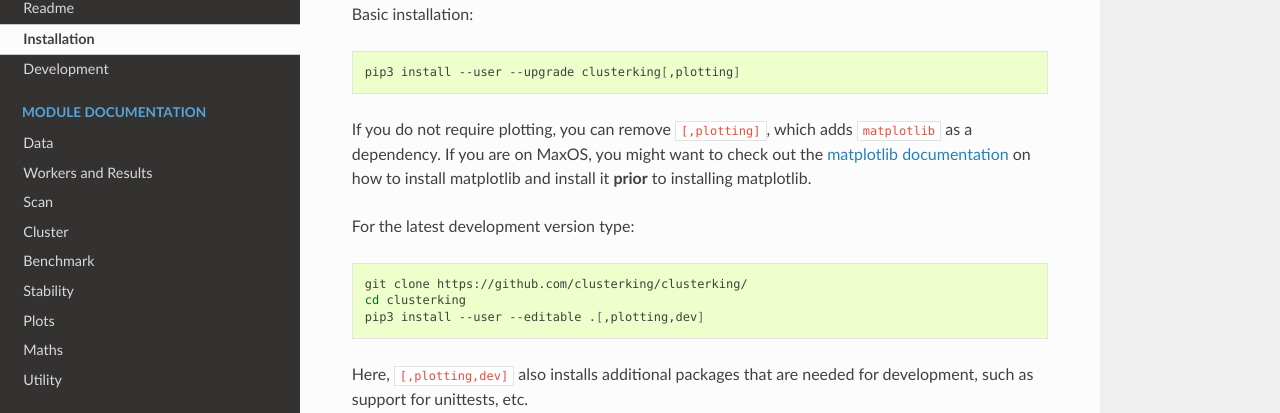
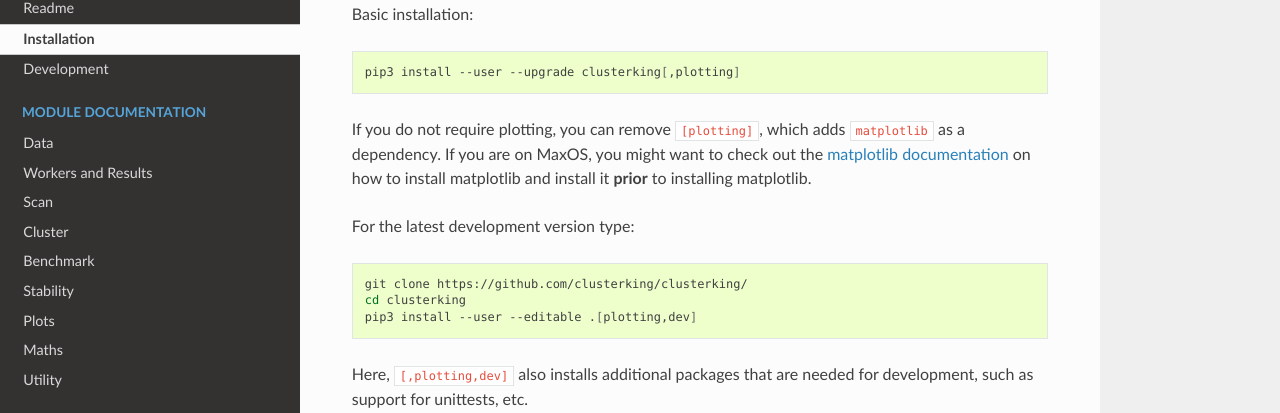
Before and after one commit to clusterking/clusterking, a Sphinx documentation site: the page built from doc/installation.rst, in a window 1280 px wide. Shown: the part 157-570 px from the top of the page. Built offline with Sphinx 7.4.7 and the Read the Docs theme 2.0.0, drawn with Linux system fonts in a browser that asks for light colours.

```diff
--- a/README.rst
+++ b/README.rst
@@ -81,9 +81,9 @@ Installation
 
 .. code:: sh
 
-    pip3 install --user --upgrade clusterking[,plotting]
+    pip3 install --user --upgrade clusterking[plotting]
 
-If you do not require plotting, you can remove ``[,plotting]``.
+If you do not require plotting, you can remove ``[plotting]``.
 
 More options and troubleshooting advice is given in the `documentation <https://clusterking.readthedocs.io/en/latest/installation.html>`_.
 
--- a/doc/installation.rst
+++ b/doc/installation.rst
@@ -7,7 +7,7 @@ Basic installation:
 
     pip3 install --user --upgrade clusterking[,plotting]
 
-If you do not require plotting, you can remove ``[,plotting]``, which adds
+If you do not require plotting, you can remove ``[plotting]``, which adds
 ``matplotlib`` as a dependency.
 If you are on MaxOS, you might want to check out the
 `matplotlib documentation <https://matplotlib.org/3.1.0/faq/osx_framework.html>`_
@@ -19,7 +19,7 @@ For the latest development version type:
 
     git clone https://github.com/clusterking/clusterking/
     cd clusterking
-    pip3 install --user --editable .[,plotting,dev]
+    pip3 install --user --editable .[plotting,dev]
 
 Here, ``[,plotting,dev]`` also installs additional packages that are needed
 for development, such as support for unittests, etc.
```
